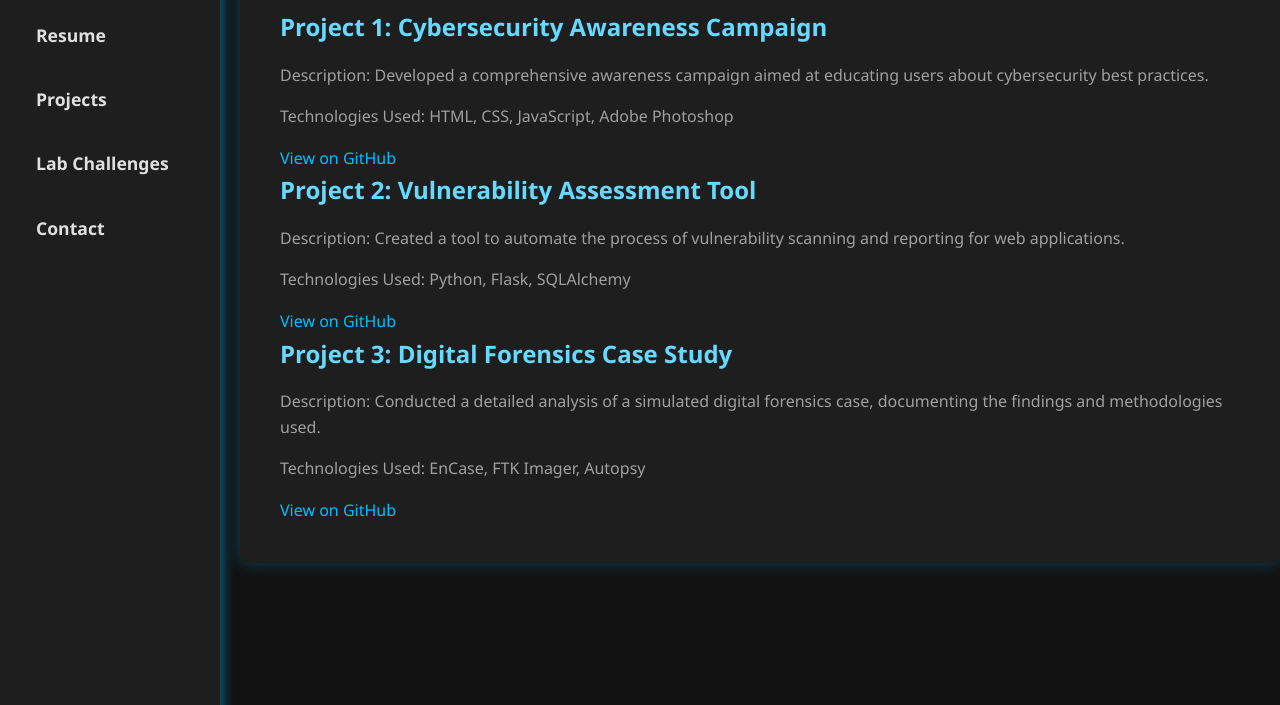
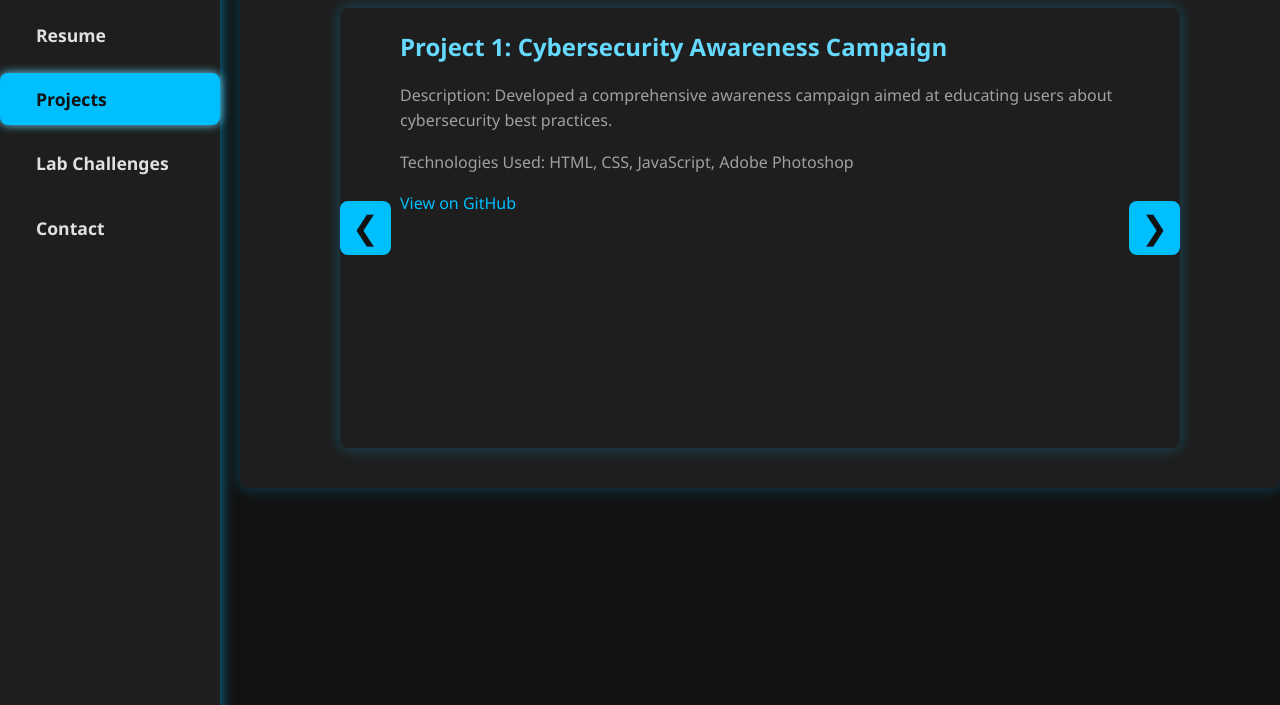
Before and after one commit to Mathewrean/my_portfolio, a website: page src/components/Projects.html in a window 1280 px wide. Shown: the part 95-800 px from the top of the page. Drawn offline with Linux system fonts and the light colour scheme.

Commit message:
highlighted_tabs

```diff
--- a/src/components/Projects.html
+++ b/src/components/Projects.html
@@ -10,30 +10,37 @@
     <nav id="sidebar" class="sidebar">
       <a href="Home.html"><i class="fas fa-home"></i>Home</a>
       <a href="Resume.html"><i class="fas fa-file-alt"></i>Resume</a>
-      <a href="Projects.html"><i class="fas fa-laptop-code"></i>Projects</a>
+      <a href="Projects.html" class="active"><i class="fas fa-laptop-code"></i>Projects</a>
       <a href="LabChallenges.html"><i class="fas fa-flask"></i>Lab Challenges</a>
       <a href="Contacts.html"><i class="fas fa-envelope"></i>Contact</a>
     </nav>
     <div class="projects-container container">
         <h1>Projects</h1>
-        <div class="project">
+        <div class="slider">
+          <button id="prevSlide" aria-label="Previous Project">&#10094;</button>
+          <button id="nextSlide" aria-label="Next Project">&#10095;</button>
+          <div class="slides-wrapper">
+            <div class="project-slide">
               <h2>Project 1: Cybersecurity Awareness Campaign</h2>
               <p>Description: Developed a comprehensive awareness campaign aimed at educating users about cybersecurity best practices.</p>
               <p>Technologies Used: HTML, CSS, JavaScript, Adobe Photoshop</p>
               <a href="https://github.com/yourusername/cybersecurity-awareness" target="_blank">View on GitHub</a>
             </div>
-        <div class="project">
+            <div class="project-slide">
               <h2>Project 2: Vulnerability Assessment Tool</h2>
               <p>Description: Created a tool to automate the process of vulnerability scanning and reporting for web applications.</p>
               <p>Technologies Used: Python, Flask, SQLAlchemy</p>
               <a href="https://github.com/yourusername/vulnerability-assessment-tool" target="_blank">View on GitHub</a>
             </div>
-        <div class="project">
+            <div class="project-slide">
               <h2>Project 3: Digital Forensics Case Study</h2>
               <p>Description: Conducted a detailed analysis of a simulated digital forensics case, documenting the findings and methodologies used.</p>
               <p>Technologies Used: EnCase, FTK Imager, Autopsy</p>
               <a href="https://github.com/yourusername/digital-forensics-case-study" target="_blank">View on GitHub</a>
             </div>
           </div>
+        </div>
+    </div>
+    <script src="../scripts/projectsSlider.js"></script>
 </body>
 </html>
--- /dev/null
+++ b/src/scripts/projectsSlider.js
@@ -0,0 +1,24 @@
+document.addEventListener('DOMContentLoaded', () => {
+  const slides = document.querySelectorAll('.project-slide');
+  const prevBtn = document.getElementById('prevSlide');
+  const nextBtn = document.getElementById('nextSlide');
+  let currentIndex = 0;
+
+  function showSlide(index) {
+    slides.forEach((slide, i) => {
+      slide.style.display = i === index ? 'block' : 'none';
+    });
+  }
+
+  prevBtn.addEventListener('click', () => {
+    currentIndex = (currentIndex - 1 + slides.length) % slides.length;
+    showSlide(currentIndex);
+  });
+
+  nextBtn.addEventListener('click', () => {
+    currentIndex = (currentIndex + 1) % slides.length;
+    showSlide(currentIndex);
+  });
+
+  showSlide(currentIndex);
+});
--- a/src/styles/styles.css
+++ b/src/styles/styles.css
@@ -111,6 +111,8 @@ nav.sidebar a.active {
   background-color: var(--accent-color);
   color: var(--dark-bg);
   text-decoration: none;
+  box-shadow: 0 0 10px var(--accent-color-light);
+  font-weight: 700;
 }
 
 #toggleSidebar {
@@ -236,3 +238,61 @@ ul li, ol li {
     transform: translateY(0);
   }
 }
+
+/* Projects Slider */
+.slider {
+  position: relative;
+  max-width: 800px;
+  margin: 0 auto;
+  background-color: var(--dark-bg-alt);
+  border-radius: var(--border-radius);
+  box-shadow: 0 0 15px rgba(0, 191, 255, 0.3);
+  padding: 20px;
+}
+
+.slides-wrapper {
+  position: relative;
+  overflow: hidden;
+  height: 50vh;
+  min-height: 300px;
+}
+
+.project-slide {
+  display: none;
+  animation: fadeIn 0.5s ease-in-out;
+  padding: 0 40px; /* add padding to avoid overlap with buttons */
+}
+
+.project-slide h2 {
+  margin-top: 0;
+}
+
+#prevSlide,
+#nextSlide {
+  position: absolute;
+  top: 50%;
+  transform: translateY(-50%);
+  background-color: var(--accent-color);
+  border: none;
+  color: var(--dark-bg);
+  font-size: 2rem;
+  padding: 8px 12px;
+  cursor: pointer;
+  border-radius: var(--border-radius);
+  user-select: none;
+  transition: background-color 0.3s ease;
+  z-index: 10;
+}
+
+#prevSlide:hover,
+#nextSlide:hover {
+  background-color: var(--hover-color);
+}
+
+#prevSlide {
+  left: 0;
+}
+
+#nextSlide {
+  right: 0;
+}
```
Also changed, not shown: src/components/CTFChallenges.html (added, +22 -0 lines), src/components/Contacts.html (+13 -1 lines), src/components/HackTheBoxRooms.html (added, +22 -0 lines), src/components/Home.html (+1 -1 lines), src/components/LabChallenges.html (+4 -4 lines), src/components/Resume.html (+1 -1 lines), src/components/TryHackMeRooms.html (added, +22 -0 lines). Lines whose indentation alone changed are shown as unchanged.
